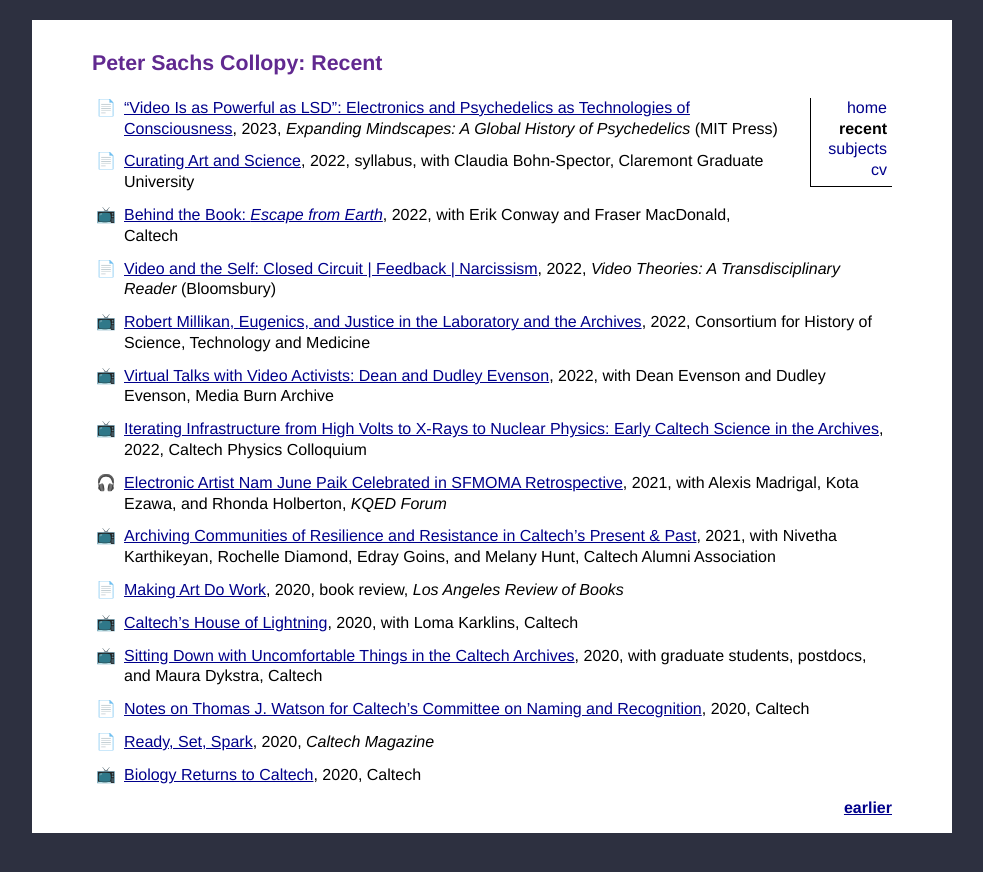
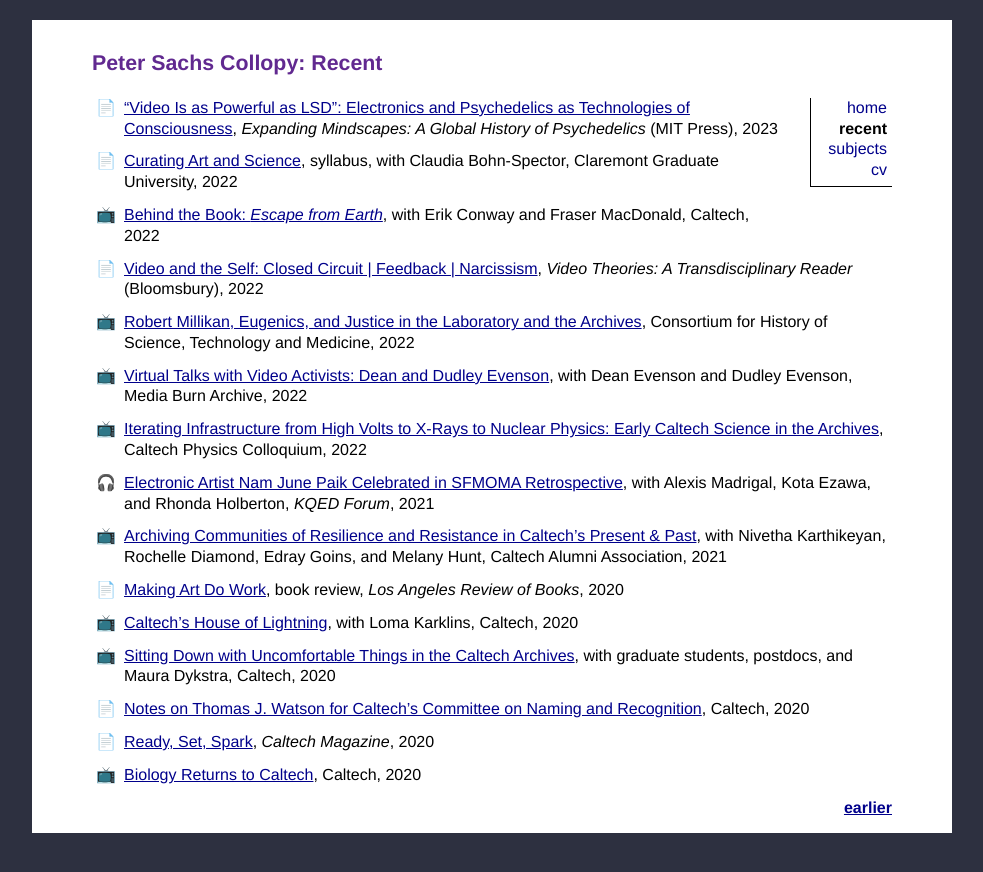
Before and after one commit to collopy/collopy.github.io, a Jekyll site: the page built from recent.html, in a window 1280 px wide. Shown: the top 872 px of the page, without its empty margins (148-1131 px from the left). Built offline with Jekyll 4.4.1, drawn with Linux system fonts in a browser that asks for light colours; the list of posts is cut into pages by our own code.

Commit message:
Moved date to end

```diff
--- a/_includes/blogpost.html
+++ b/_includes/blogpost.html
@@ -1,3 +1,3 @@
 <li class="blogpost">
-		<a href="{% if post.link %}{{ post.link }}{% else %}{{ post.url }}{% endif %}"><span class="icon">{% if post.medium == "text" %}📄{% elsif post.medium == "video" %}📺{% elsif post.medium == "audio" %}🎧{% elsif post.medium == "exhibit" %}🖼️{% endif %}</span>{{ post.title }}</a>, {{ post.date | date: "%Y" }}{% if post.format %}, {{ post.format }}{% endif %}{% if post.collaborators %}, with {% for collaborator in post.collaborators %}{% if post.collaborators.size > 1 and forloop.last %} and {% endif %}{{ collaborator }}{% if post.collaborators.size > 2 and forloop.last == false %}, {% endif %}{% endfor %}{% endif %}{% if post.publication %}, <cite>{{ post.publication }}</cite>{% if post.publisher %} ({{ post.publisher }}){% endif %}{% elsif post.venue %}, {{ post.venue }}{% endif %}{% if post.gs %} [<a href="https://scholar.google.com/scholar?cites={{ post.gs }}">citations</a>]{% endif %}
+		<a href="{% if post.link %}{{ post.link }}{% else %}{{ post.url }}{% endif %}"><span class="icon">{% if post.medium == "text" %}📄{% elsif post.medium == "video" %}📺{% elsif post.medium == "audio" %}🎧{% elsif post.medium == "exhibit" %}🖼️{% endif %}</span>{{ post.title }}</a>{% if post.format %}, {{ post.format }}{% endif %}{% if post.collaborators %}, with {% for collaborator in post.collaborators %}{% if post.collaborators.size > 1 and forloop.last %} and {% endif %}{{ collaborator }}{% if post.collaborators.size > 2 and forloop.last == false %}, {% endif %}{% endfor %}{% endif %}{% if post.publication %}, <cite>{{ post.publication }}</cite>{% if post.publisher %} ({{ post.publisher }}){% endif %}{% elsif post.venue %}, {{ post.venue }}{% endif %}, {{ post.date | date: "%Y" }}{% if post.gs %} [<a href="https://scholar.google.com/scholar?cites={{ post.gs }}">citations</a>]{% endif %}
 </li>
```
